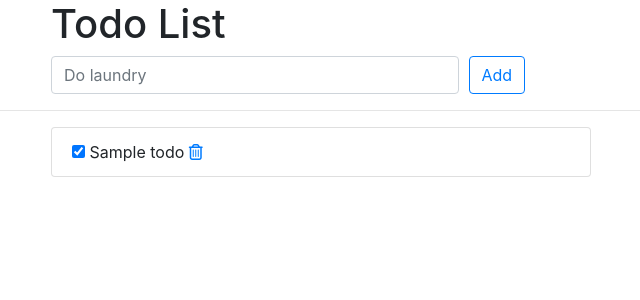
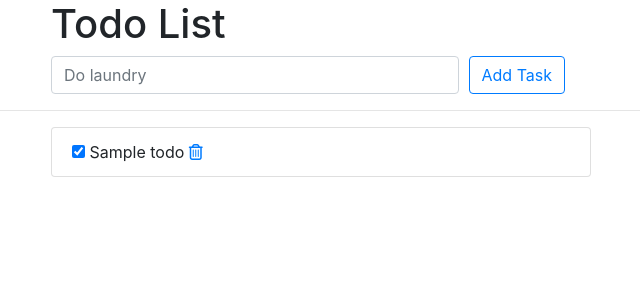
Before and after one commit to satyamvrm/Django-todo, a Django app: page /todos/ in a window 1280 px wide. Shown: the top 300 px of the page, without its empty margins (224-864 px from the left). Run offline with Django 3.2, Linux system fonts and the light colour scheme; tables that the repository leaves empty hold one stand-in row (values such as "Sample post"); some libraries are stand-ins or nearby versions.

Commit message:
Updated index.html

```diff
--- a/todos/templates/todos/index.html
+++ b/todos/templates/todos/index.html
@@ -29,7 +29,7 @@
           </div>
           <div class="col-md-6">
             <button type="submit" name="submit" class="btn btn-outline-primary">
-              Add
+              Add Task
             </button>
           </div>
         </div>
```
